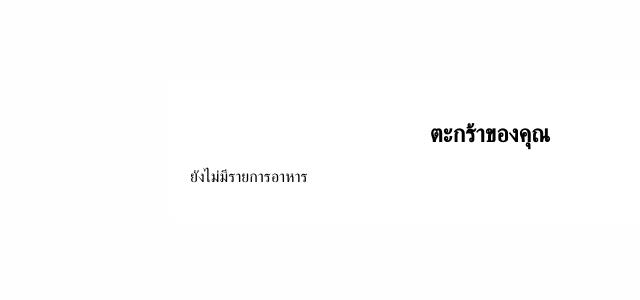
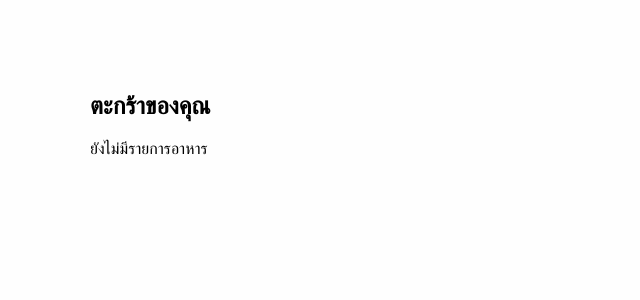
Before and after one commit to Setsukun1997/Food-order-sim, a React (Vite) app in the folder frontend/: page /cart in a window 1280 px wide. Shown: the top 300 px of the page, without its empty margins (150-790 px from the left). Built offline with nearby package versions, Linux system fonts and the light colour scheme.

Commit message:
Update Cart.css

```diff
--- a/frontend/src/styles/Cart.css
+++ b/frontend/src/styles/Cart.css
@@ -1,12 +1,46 @@
 .cart-container {
-  max-width: 600px;
-  margin: 40px auto;
-  padding: 20px;
-  background-color: #fff;
+  padding: 2rem;
+  max-width: 800px;
+  margin: auto;
+}
+
+.cart-item {
+  display: flex;
+  gap: 1rem;
+  margin-bottom: 1.5rem;
+  background: #f9f9f9;
+  padding: 1rem;
   border-radius: 8px;
 }
 
-.cart-container h2 {
-  text-align: center;
-  margin-bottom: 20px;
+.cart-item img {
+  width: 120px;
+  height: 100px;
+  object-fit: cover;
+  border-radius: 6px;
 }
+
+.cart-info h3 {
+  margin: 0;
+}
+
+.cart-controls {
+  display: flex;
+  gap: 0.5rem;
+  margin-top: 0.5rem;
+}
+
+.cart-controls button {
+  padding: 0.3rem 0.6rem;
+  background-color: #ff6b6b;
+  color: white;
+  border: none;
+  border-radius: 4px;
+  cursor: pointer;
+}
+
+.cart-controls span {
+  padding: 0.3rem 0.6rem;
+  background-color: #eee;
+  border-radius: 4px;
+}
```
